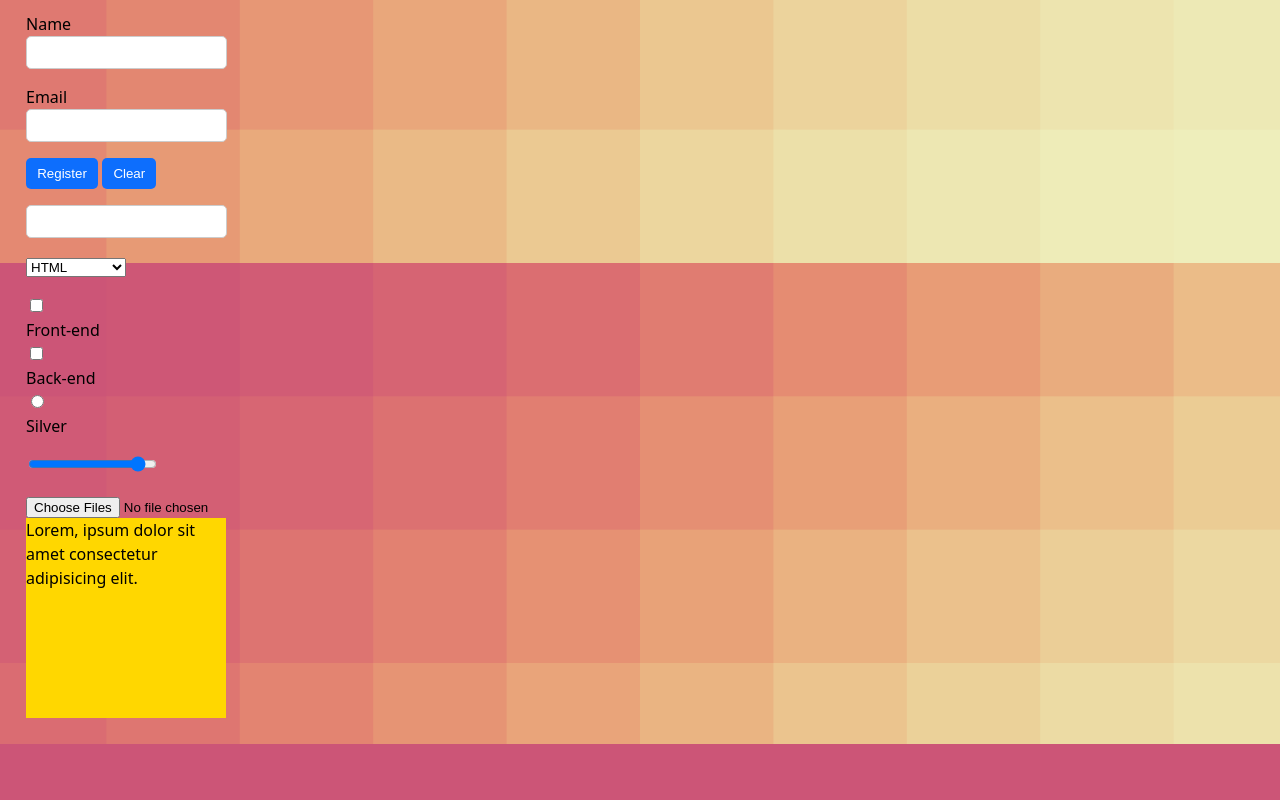
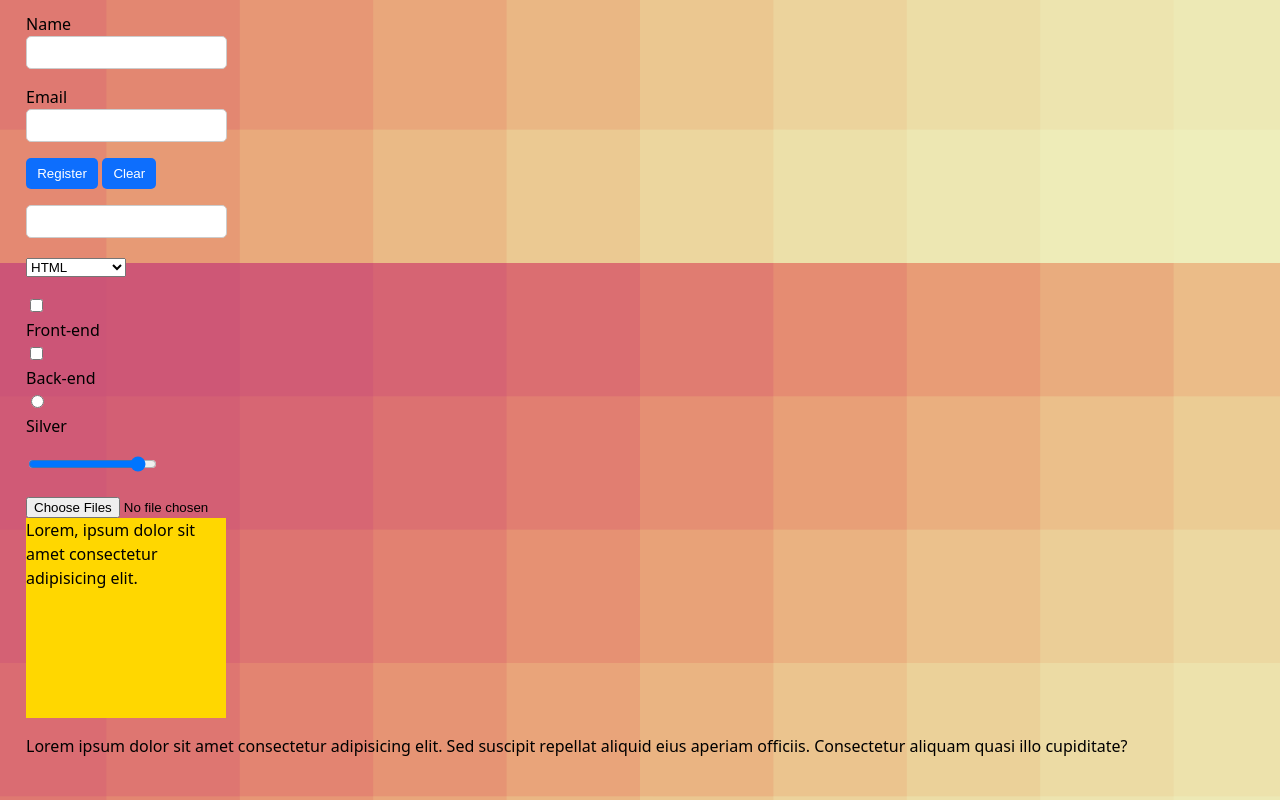
Before and after one commit to milant1987/CSS, a plain HTML site: page index.html in a window 1280 px wide. Shown: the part 1337-2137 px from the top of the page. Before the commit the page ends 2081 px from the top, so only its background shows below. Drawn offline with Linux system fonts and the light colour scheme.

Commit message:
Dodat paragraf.

```diff
--- a/index.html
+++ b/index.html
@@ -99,5 +99,10 @@
     <div class="box-two">
       Lorem, ipsum dolor sit amet consectetur adipisicing elit.
     </div>
+    <p>
+      Lorem ipsum dolor sit amet consectetur adipisicing elit. Sed suscipit
+      repellat aliquid eius aperiam officiis. Consectetur aliquam quasi illo
+      cupiditate?
+    </p>
   </body>
 </html>
```
